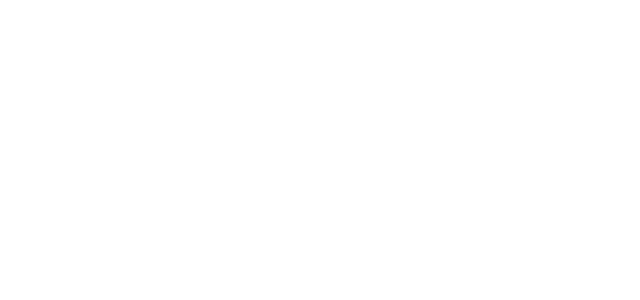
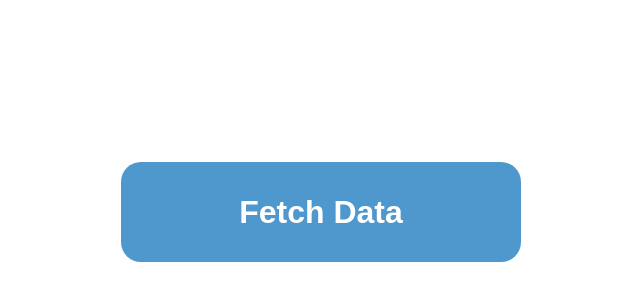
Before and after one commit to gantavya99/React-Practice, a React (Create React App) app in the folder react-practice/: page / in a window 1280 px wide. Shown: the part 188-488 px from the top of the page, without its empty margins (319-959 px from the left). Built offline with nearby package versions, Linux system fonts and the light colour scheme.

Commit message:
Fetched data from json placeholder

```diff
--- a/react-practice/package.json
+++ b/react-practice/package.json
@@ -6,9 +6,10 @@
     "@testing-library/jest-dom": "^5.16.5",
     "@testing-library/react": "^13.4.0",
     "@testing-library/user-event": "^13.5.0",
+    "axios": "^1.1.3",
     "react": "^18.2.0",
     "react-dom": "^18.2.0",
-    "react-scripts": "5.0.1",
+    "react-scripts": "^2.1.3",
     "web-vitals": "^2.1.4"
   },
   "scripts": {
--- a/react-practice/src/App.css
+++ b/react-practice/src/App.css
@@ -1,38 +1,18 @@
 .App {
+  position:absolute;
+  top:50%;
+  left:50%;
+  transform: translate(-50%,-50%);
   text-align: center;
 }
 
-.App-logo {
-  height: 40vmin;
-  pointer-events: none;
+.btn{
+  height:100px;
+  width:400px;
+  font-size: 2rem;
+  border: none;
+  border-radius: 20px;
+  background-color: rgb(78, 152, 206);
+  color:white;
+  font-weight:bold;
 }
-
-@media (prefers-reduced-motion: no-preference) {
-  .App-logo {
-    animation: App-logo-spin infinite 20s linear;
-  }
-}
-
-.App-header {
-  background-color: #282c34;
-  min-height: 100vh;
-  display: flex;
-  flex-direction: column;
-  align-items: center;
-  justify-content: center;
-  font-size: calc(10px + 2vmin);
-  color: white;
-}
-
-.App-link {
-  color: #61dafb;
-}
-
-@keyframes App-logo-spin {
-  from {
-    transform: rotate(0deg);
-  }
-  to {
-    transform: rotate(360deg);
-  }
-}
--- a/react-practice/src/App.js
+++ b/react-practice/src/App.js
@@ -1,10 +1,18 @@
+import React from 'react';
+import './App.css';
+import axios from "axios";
+import { useEffect } from 'react';
+function App() {
 
-import './App.css';
+//Method1: Using promises
+const fetchData= ()=>{
+  axios.get("https://jsonplaceholder.typicode.com/posts").then((response)=>console.log(response.data));
+}
 
-function App() {
+
   return (
     <div className="App">
-
+      <button className="btn" onClick={fetchData}> Fetch Data</button>
     </div>
   );
 }
```
Also changed, not shown: react-practice/src/header.js (+9 -4 lines), 1 other file (tests, documents, lock files or other folders).
